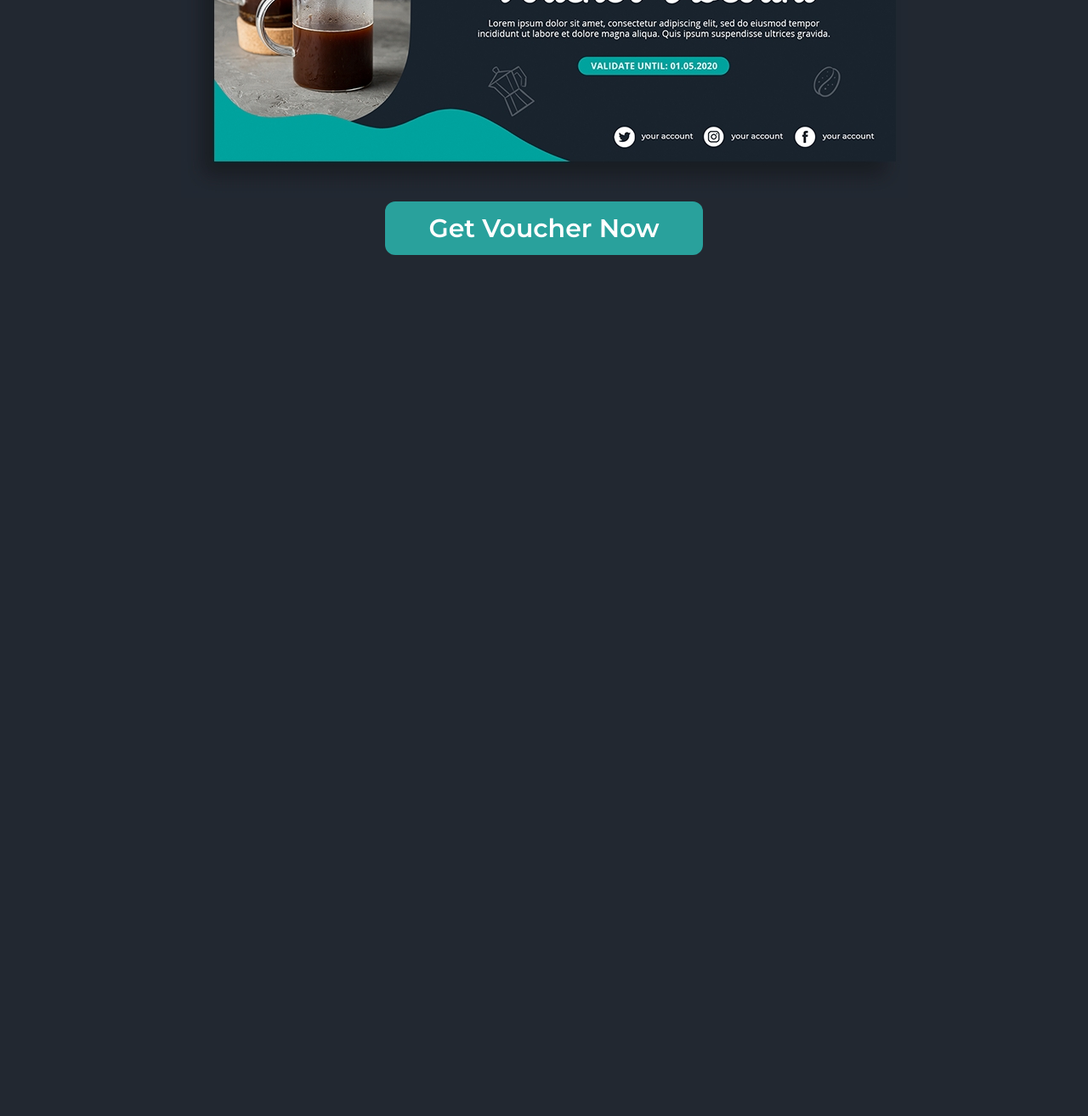
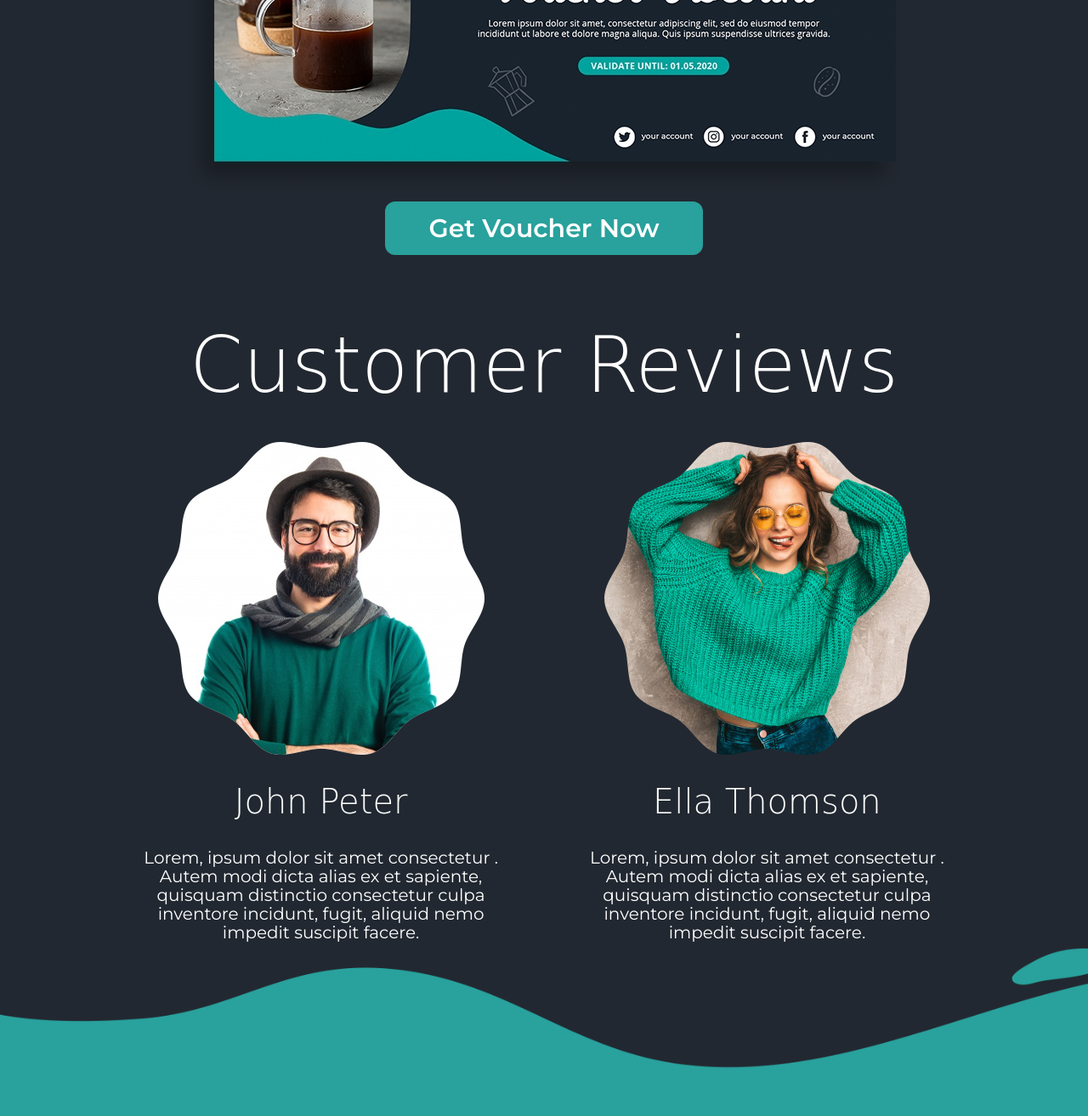
Before and after one commit to 2000RahulJoshi/Coffee-Website, a plain HTML site: page index.html in a window 1280 px wide. Shown: the part 3138-4451 px from the top of the page at 85% size. Before the commit the page ends 3438 px from the top, so only its background shows below. Drawn offline with nearby package versions, Linux system fonts and the light colour scheme; a web font is replaced by a local one.

Commit message:
customer review added

```diff
--- a/index.html
+++ b/index.html
@@ -134,6 +134,23 @@
             </div>
         </div>
 
+        <div class="customerReview">
+            <h1>Customer Reviews</h1>
+            <div class="customerReviewContent">
+                <div class="customerOne">
+                    <img src="./images/customerOne.png" alt="Customer One Review">
+                    <h2>John Peter</h2>
+                    <p>Lorem, ipsum dolor sit amet consectetur . Autem modi dicta  alias ex et sapiente, quisquam distinctio consectetur culpa inventore incidunt, fugit, aliquid nemo impedit suscipit facere.</p>
+                </div>
+                <div class="customerTwo">
+                    <img src="./images/customerTwo.png" alt="Customer Two Review">
+                    <h2>Ella Thomson</h2>
+                    <p>Lorem, ipsum dolor sit amet consectetur . Autem modi dicta  alias ex et sapiente, quisquam distinctio consectetur culpa inventore incidunt, fugit, aliquid nemo impedit suscipit facere.</p>
+                </div>
+            </div>
+            <img src="./images/imageFive.png" alt="customer Review Curve" class="customerCurveBottom">
+        </div>
+
 
     </div>
 </body>
--- a/style.css
+++ b/style.css
@@ -7,7 +7,6 @@
     padding: 0;
     box-sizing: border-box;
     font-family: Montserrat;
-    /* border: 1px solid white; */
     color: white;
 }
 
@@ -352,7 +351,7 @@ a:hover{
     align-items: center;
 }
 
-.voucher h1{
+.voucher h1,.customerReview h1{
     font-family: "Grand Hotel", cursive;
     font-weight: 100;
     font-size: 120px;
@@ -373,6 +372,54 @@ a:hover{
     border: none;
     border-radius: 12px;
 }
+
+.customerReview{
+    padding-top: 3%;
+    position: relative;
+}
+
+.customerReview h1{
+    font-size: 90px;
+    text-align: center;
+    padding-top: 3%;
+}
+
+.customerReviewContent{
+    display: flex;
+    align-items: center;
+    justify-content: space-between;
+    padding: 3% 9% 16% 9%;
+}
+
+.customerOne,.customerTwo{
+    display: flex;
+    flex-direction: column;
+    align-items: center;
+    gap: 4vh;
+}
+
+.customerOne h2,.customerTwo h2{
+    color: white;
+    font-family: "Grand Hotel", cursive;
+    font-size: 40px;
+    font-weight: 100;
+    display: flex;
+}
+
+.customerOne p,.customerTwo p{
+    width: 80%;
+    text-align: center;
+    line-height: 1.1;
+    font-size: 20px;
+    font-weight: 400;
+}
+
+.customerCurveBottom{
+    position: absolute;
+    bottom: 0;
+    width: 100%;
+}
+
 
 
 
```
Also changed, not shown: images/customerOne.png (added), images/customerTwo.png (added), images/imageFive.png (added).
